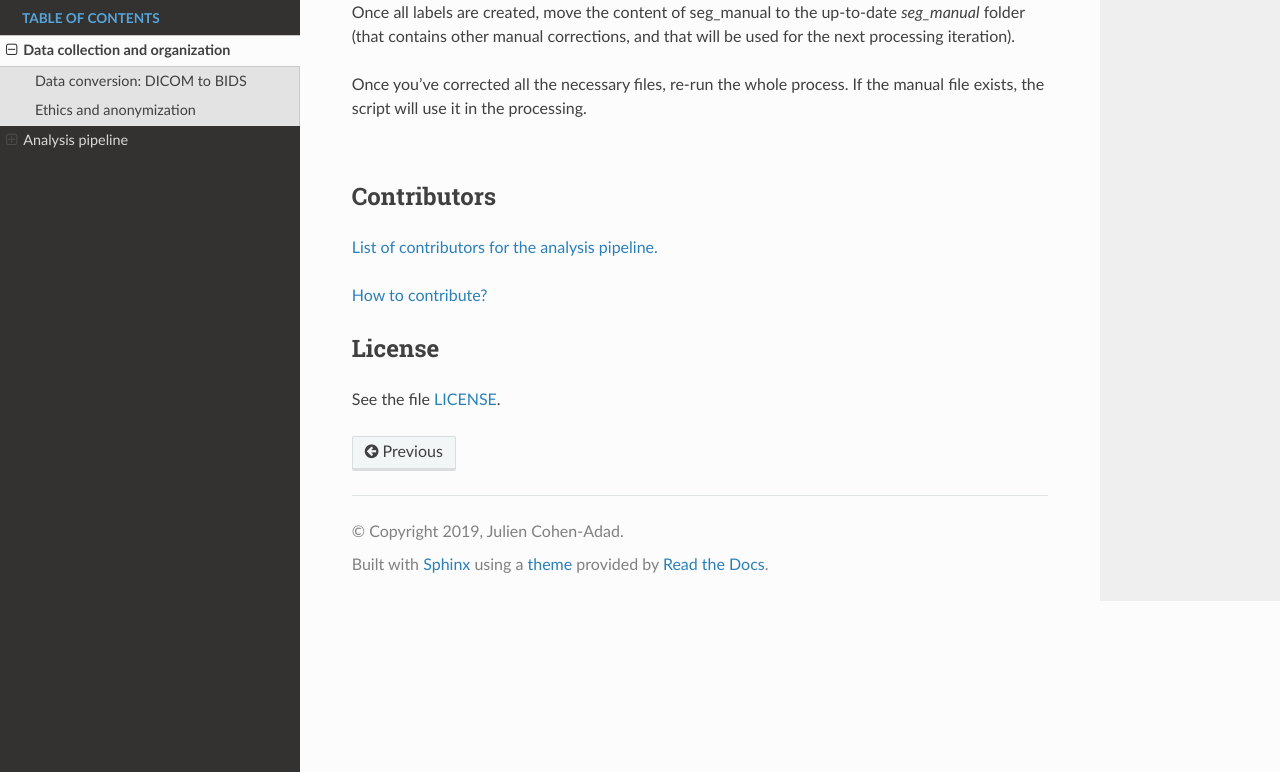
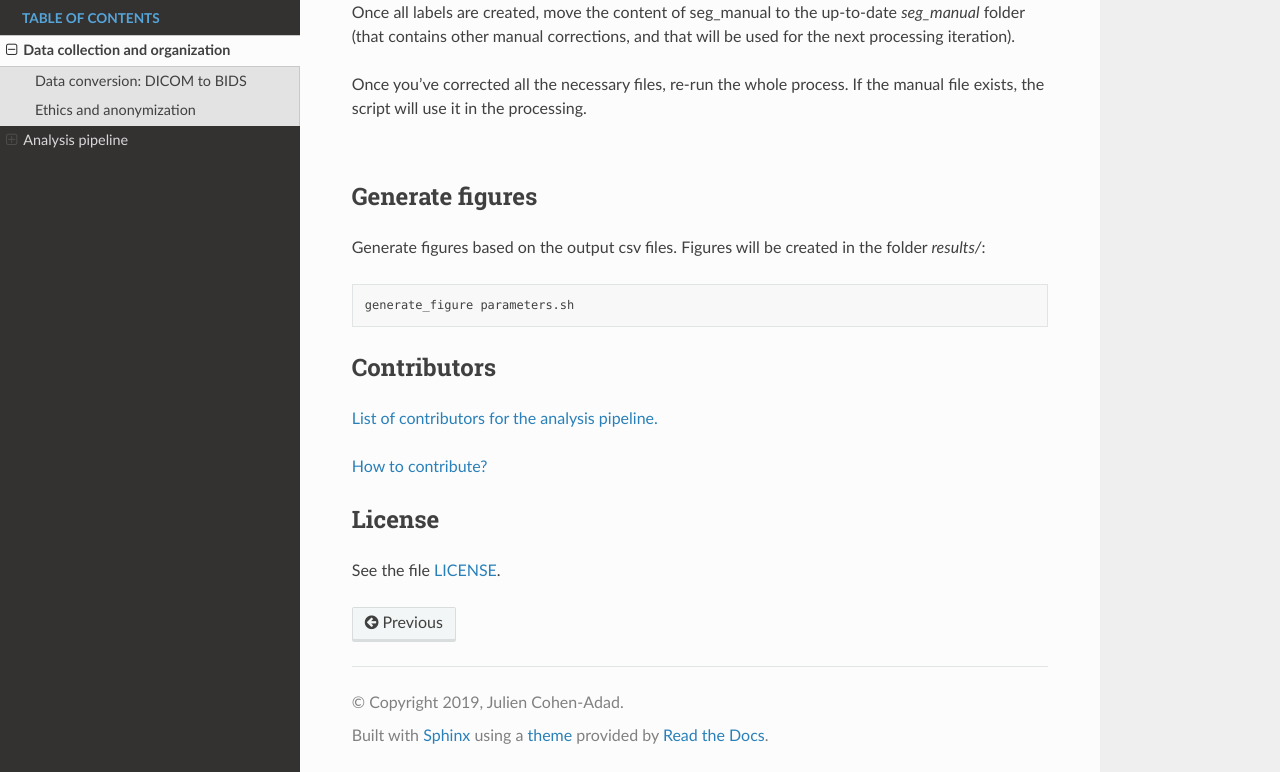
Before and after one commit to spine-generic/spine-generic, a Sphinx documentation site: the page built from docs/documentation.rst, in a window 1280 px wide and 900 px high, scrolled down 7531 px, cut to the strip 128-900 px from the top of the window. Built offline with Sphinx 7.4.7 and the Read the Docs theme 2.0.0, drawn with Linux system fonts in a browser that asks for light colours.

Commit message:
documentation: Added usage for generate_figure

```diff
--- a/docs/documentation.rst
+++ b/docs/documentation.rst
@@ -374,6 +374,17 @@ Once you've corrected all the necessary files, re-run the whole process.
 If the manual file exists, the script will use it in the processing.
 
 
+Generate figures
+----------------
+
+Generate figures based on the output csv files. Figures will be created in the
+folder `results/`:
+
+.. code-block:: bash
+
+  generate_figure parameters.sh
+
+
 
 Contributors
 ------------
```
